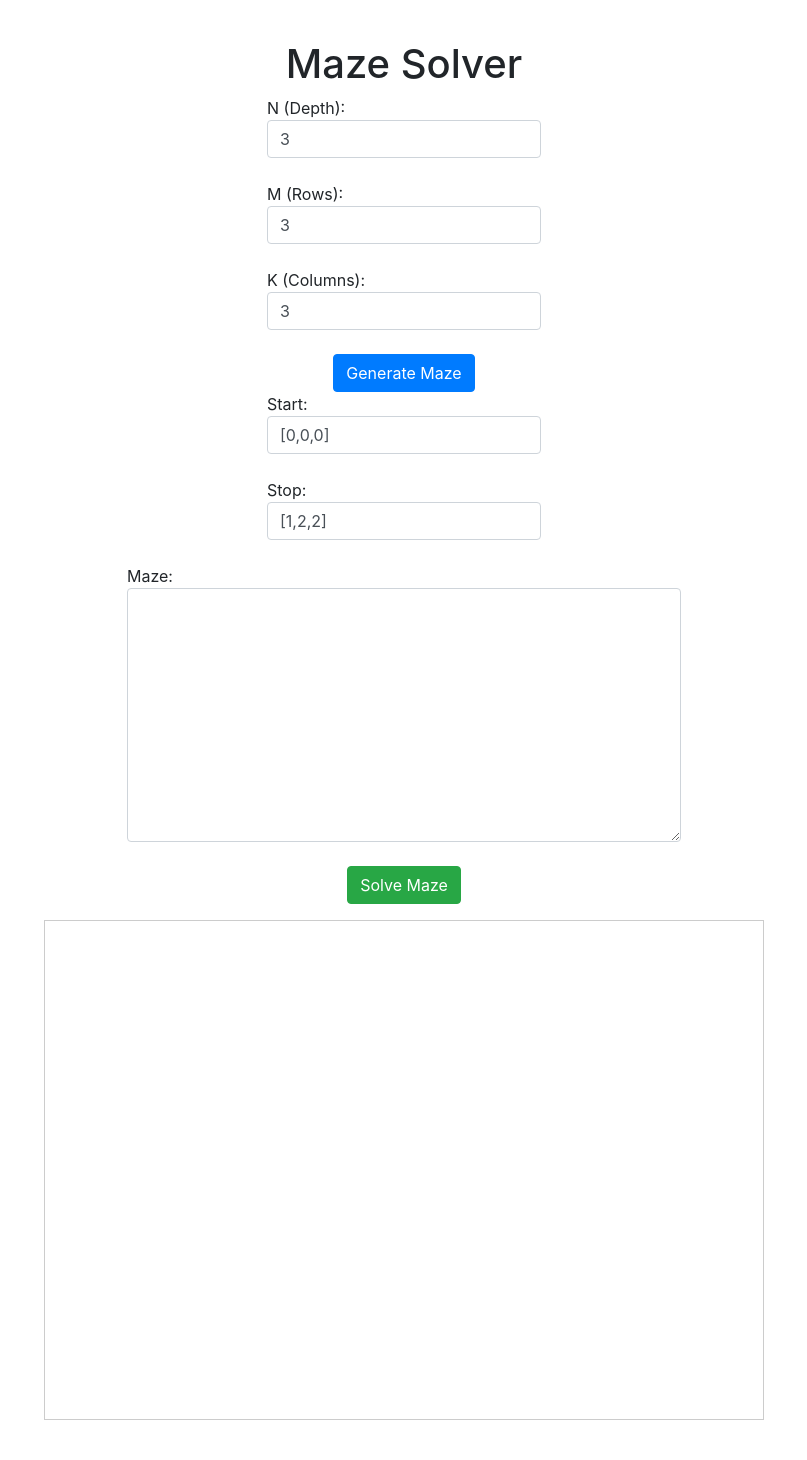
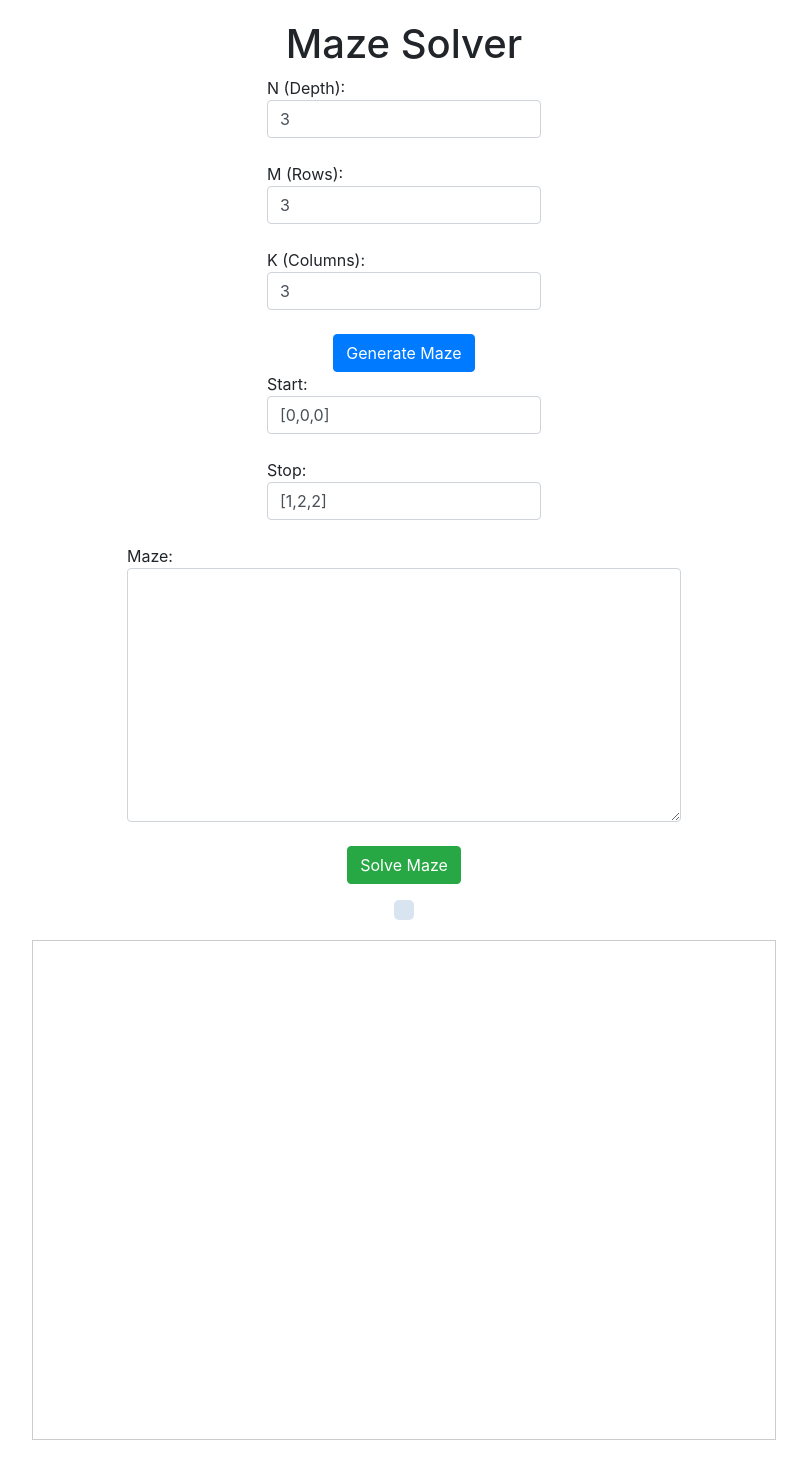
Before and after one commit to hc-sun/maze-solver, a Flask app: page / in a window 1280 px wide. Shown: the whole page, without its empty margins (236-1043 px from the left). Run offline with Flask 3, Linux system fonts and the light colour scheme; some libraries are stand-ins or nearby versions.

Commit message:
update styling

```diff
--- /dev/null
+++ b/static/css/style.css
@@ -0,0 +1,32 @@
+body {
+    display: flex;
+    flex-direction: column;
+    align-items: center;
+    margin: 20px;
+    padding: 20px;
+}
+
+#controls {
+    margin-bottom: 20px;
+}
+
+#mazeContainer {
+    width: 60%;
+    height: 500px;
+    border: 1px solid #ccc;
+    margin-top: 20px;
+}
+
+#result {
+    margin-top: 20px;
+    padding: 10px;
+    background-color: #d8e4f0;
+    border-radius: 5px;
+}
+
+@media (max-width: 768px) {
+    #mazeContainer {
+        width: 100%;
+        height: 300px;
+    }
+}
--- a/templates/index.html
+++ b/templates/index.html
@@ -4,6 +4,7 @@
 <head>
     <meta charset="UTF-8">
     <title>Maze Solver</title>
+    <link rel="stylesheet" href="{{ url_for('static', filename='css/style.css') }}">
     <link rel="stylesheet" href="https://stackpath.bootstrapcdn.com/bootstrap/4.5.2/css/bootstrap.min.css">
     <script type="importmap">
         {
@@ -13,32 +14,6 @@
             }
         }
     </script>
-    <style>
-        body {
-            display: flex;
-            flex-direction: column;
-            align-items: center;
-            margin: 20px;
-            padding: 20px;
-        }
-
-        #controls {
-            margin-bottom: 20px;
-        }
-
-        #mazeContainer {
-            width: 60%;
-            height: 500px;
-            border: 1px solid #ccc;
-        }
-
-        @media (max-width: 768px) {
-            #mazeContainer {
-                width: 100%;
-                height: 300px;
-            }
-        }
-    </style>
 
     <script type="module">
         import * as THREE from 'three';
```
